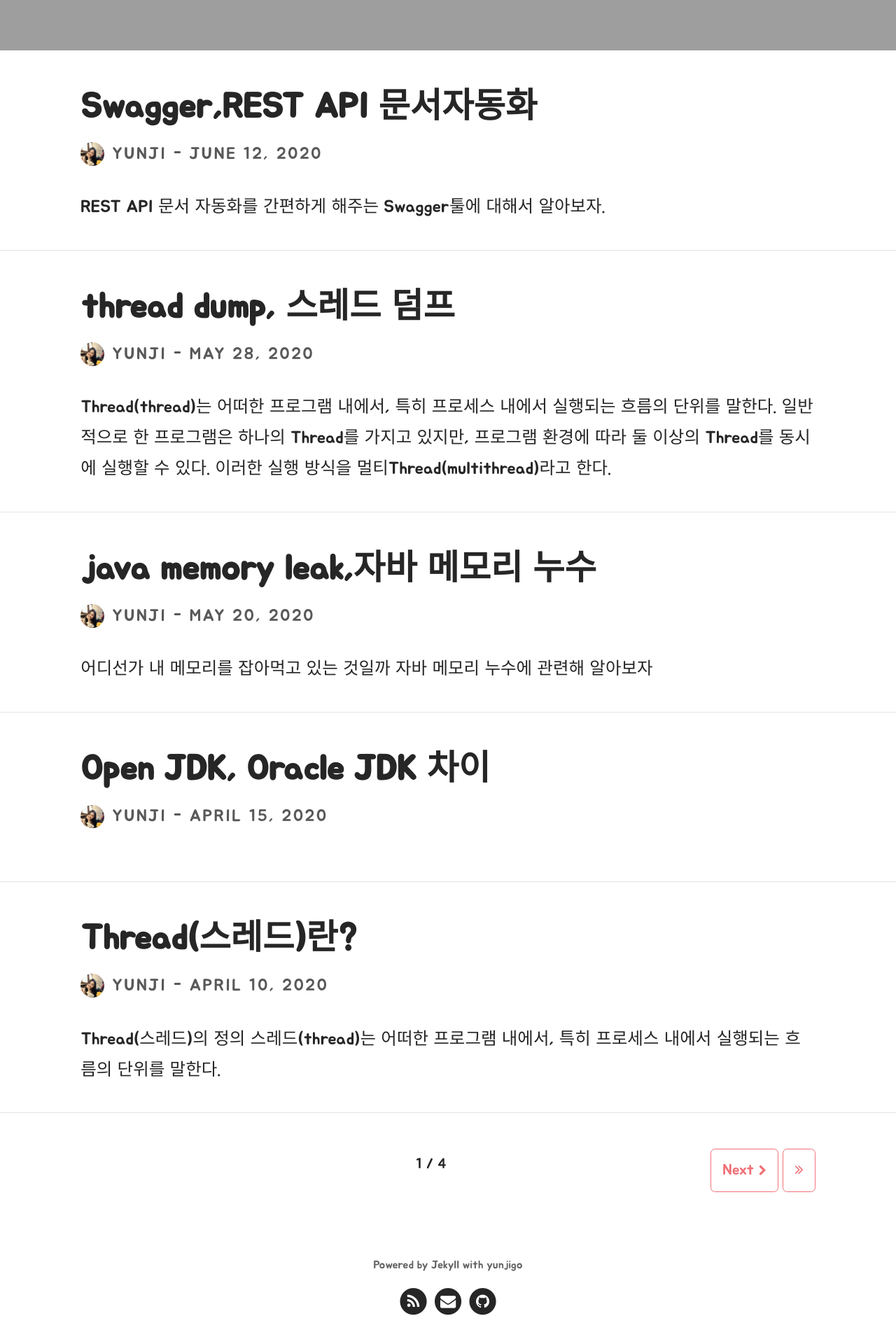
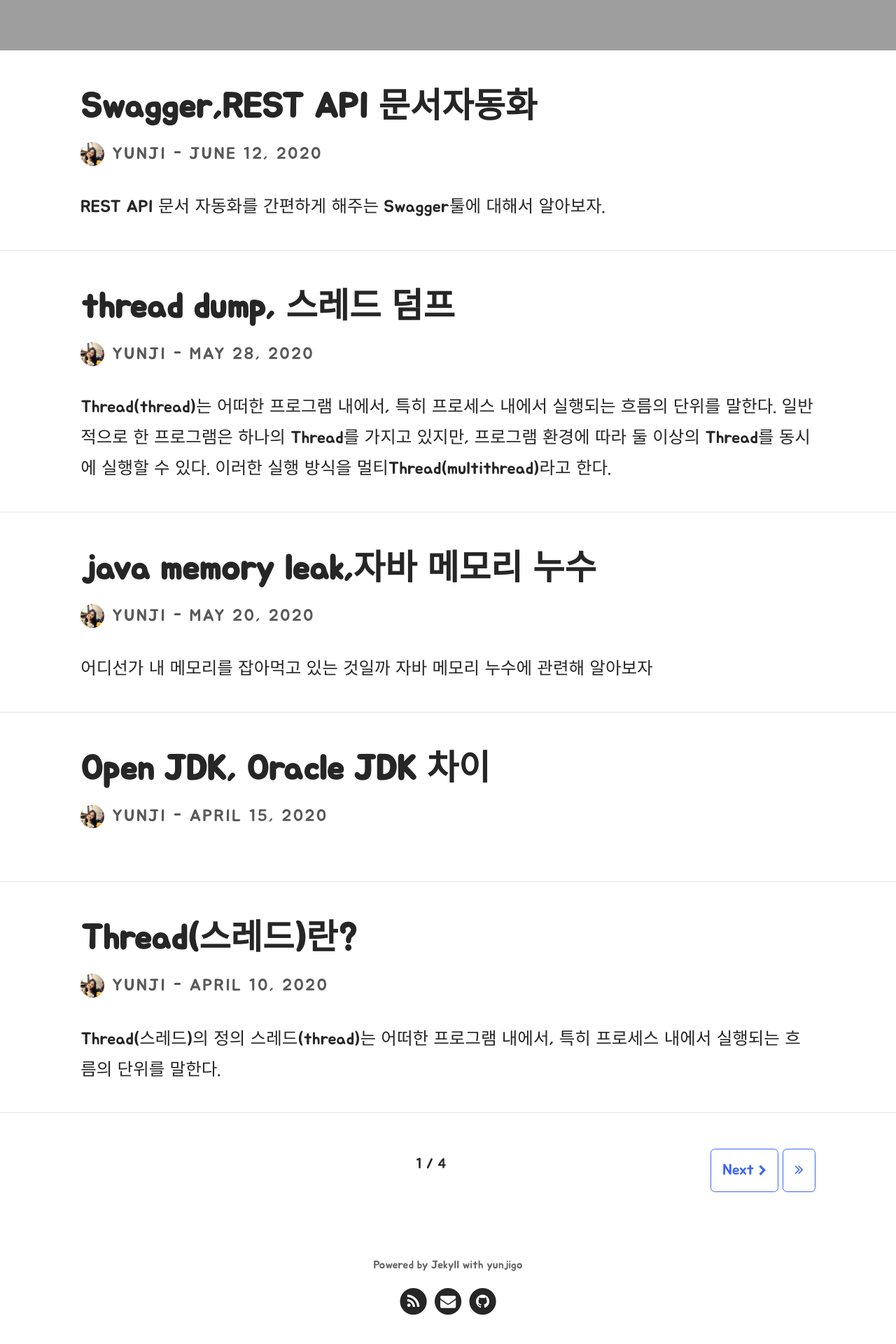
Before and after one commit to yunjigo92/yunjigo92.github.io, a Jekyll site: the page built from index.html, in a window 1280 px wide. Shown: the part 342-2262 px from the top of the page at 70% size. Built offline with Jekyll 4.4.1, drawn with Linux system fonts in a browser that asks for light colours; nearby versions of some CDN libraries; some web fonts are replaced; library files that are not in the unit come from our copies; the list of posts is cut into pages by our own code; grey boxes are pictures that could not be loaded.

Commit message:
Update yunji.css
색상 변경~!

```diff
--- a/assets/css/yunji.css
+++ b/assets/css/yunji.css
@@ -52,11 +52,11 @@
 }
 
 blockquote {
-    border-left: 6px solid #f07178;
+    border-left: 6px solid #3d66f7;
     margin: 1em 1em;
     padding: 0.75em 1em;
-    background-color: #f0717824;
-    box-shadow: 0 2px 2px #f0717833;
+    background-color: #3d66f724;
+    box-shadow: 0 2px 2px #3d66f733;
 }
 
 
@@ -75,19 +75,19 @@
 }
 
 i,a,#text{
-    color : #f07178;
+    color : #3d66f7;
 }
 .fa-bars, .fa-search, .fa-tags, .fa-facebook-square,
 .fa-envelope-square, .fa-circle{
      color : #262626;
 }
 .tag-anchor a {
-    color: #f07178;
+    color: #3d66f7;
 }
 
 .post-link:hover {
     text-decoration: none;
-    color: #f07178;
+    color: #3d66f7;
 }
 
 .button-link:hover, a.button:hover {
```
